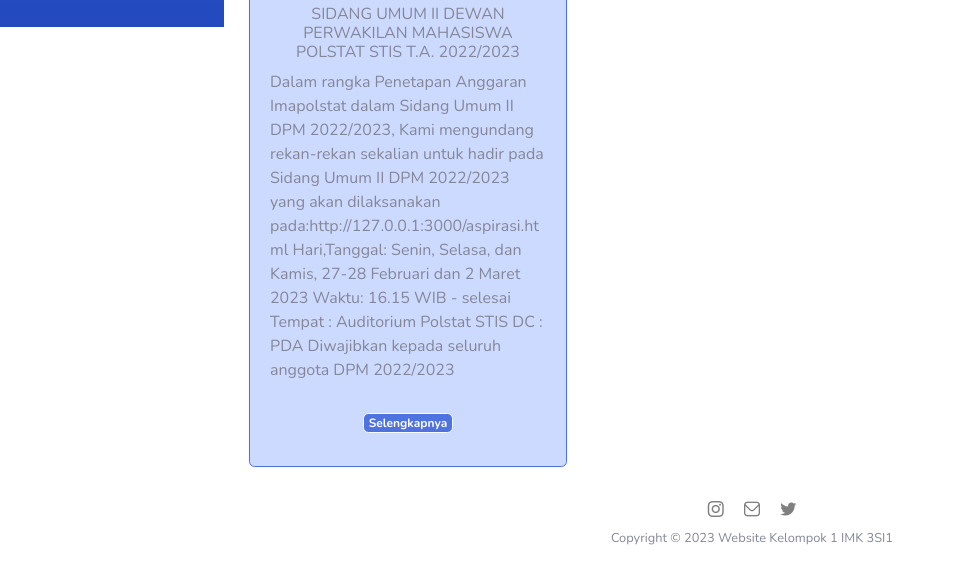
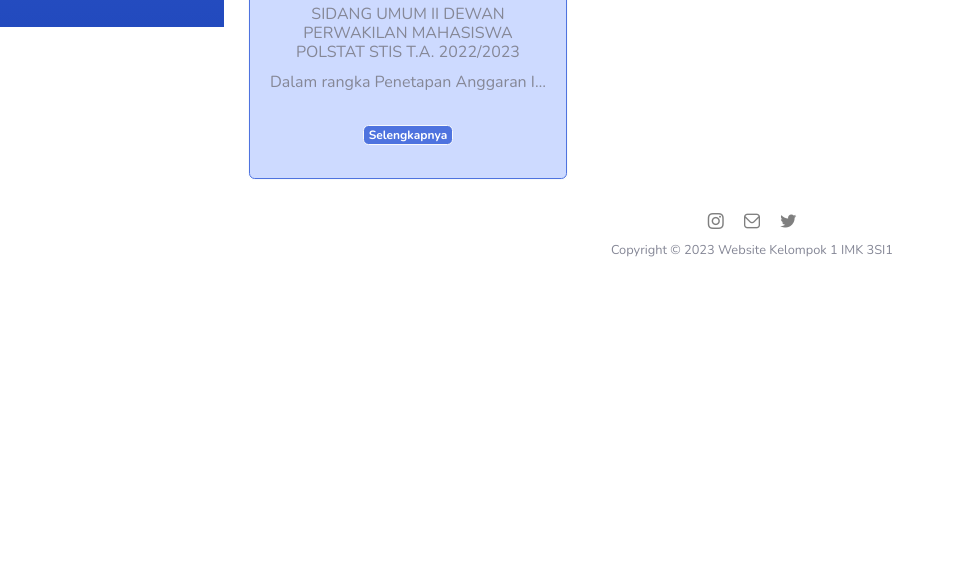
Before and after one commit to Furease/imk-1-dpm, a website with bundled scripts: page index.html in a window 1280 px wide. Shown: the part 773-1350 px from the top of the page, without its empty margins (0-953 px from the left). After the commit the page ends 1062 px from the top, so only its background shows below. Built offline with nearby package versions, Linux system fonts and the light colour scheme.

Commit message:
Added ellipsis but only one line...

```diff
--- a/css/general.css
+++ b/css/general.css
@@ -0,0 +1,6 @@
+.limited-text {
+    max-height: 100px;
+    overflow: hidden;
+    text-overflow: ellipsis;
+    white-space: nowrap;
+}
--- a/index.html
+++ b/index.html
@@ -17,10 +17,11 @@
     <link
         href="https://fonts.googleapis.com/css?family=Nunito:200,200i,300,300i,400,400i,600,600i,700,700i,800,800i,900,900i"
         rel="stylesheet">
-        <link rel='stylesheet' href='https://cdn-uicons.flaticon.com/uicons-brands/css/uicons-brands.css'>
-        <link rel='stylesheet' href='https://cdn-uicons.flaticon.com/uicons-regular-rounded/css/uicons-regular-rounded.css'>
+    <link rel='stylesheet' href='https://cdn-uicons.flaticon.com/uicons-brands/css/uicons-brands.css'>
+    <link rel='stylesheet' href='https://cdn-uicons.flaticon.com/uicons-regular-rounded/css/uicons-regular-rounded.css'>
     <!-- Custom styles for this template-->
     <link href="css/sb-admin-2.css" rel="stylesheet">
+    <link href="css/general.css" rel="stylesheet">
 
 </head>
 
@@ -321,13 +322,15 @@
                                     <div class="card-body">
                                         <h6 class="text-center">SIDANG UMUM II DEWAN PERWAKILAN MAHASISWA POLSTAT STIS
                                             T.A. 2022/2023</h6>
-                                        <p class="card-text">Dalam rangka Penetapan Anggaran Imapolstat dalam Sidang
-                                            Umum II DPM 2022/2023, Kami mengundang rekan-rekan sekalian untuk hadir pada
-                                            Sidang Umum II DPM 2022/2023 yang akan dilaksanakan
+                                        <!-- limit the paragraph so it doest take too much space -->
+                                        <p class="card-text limited-text">Dalam rangka Penetapan Anggaran Imapolstat
+                                            dalam Sidang Umum II DPM 2022/2023, Kami mengundang rekan-rekan sekalian
+                                            untuk hadir pada Sidang Umum II DPM 2022/2023 yang akan dilaksanakan
                                             pada:http://127.0.0.1:3000/aspirasi.html
                                             Hari,Tanggal: Senin, Selasa, dan Kamis, 27-28 Februari dan 2 Maret 2023
                                             Waktu: 16.15 WIB - selesai Tempat : Auditorium Polstat STIS DC : PDA
-                                            Diwajibkan kepada seluruh anggota DPM 2022/2023</p>
+                                            Diwajibkan kepada seluruh anggota DPM 2022/2023
+                                        </p>
                                         <ul class="list-group list-group-flush">
                                             <li class="bg-birulaut list-group-item align-self-center">
                                                 <button type="button"
```
